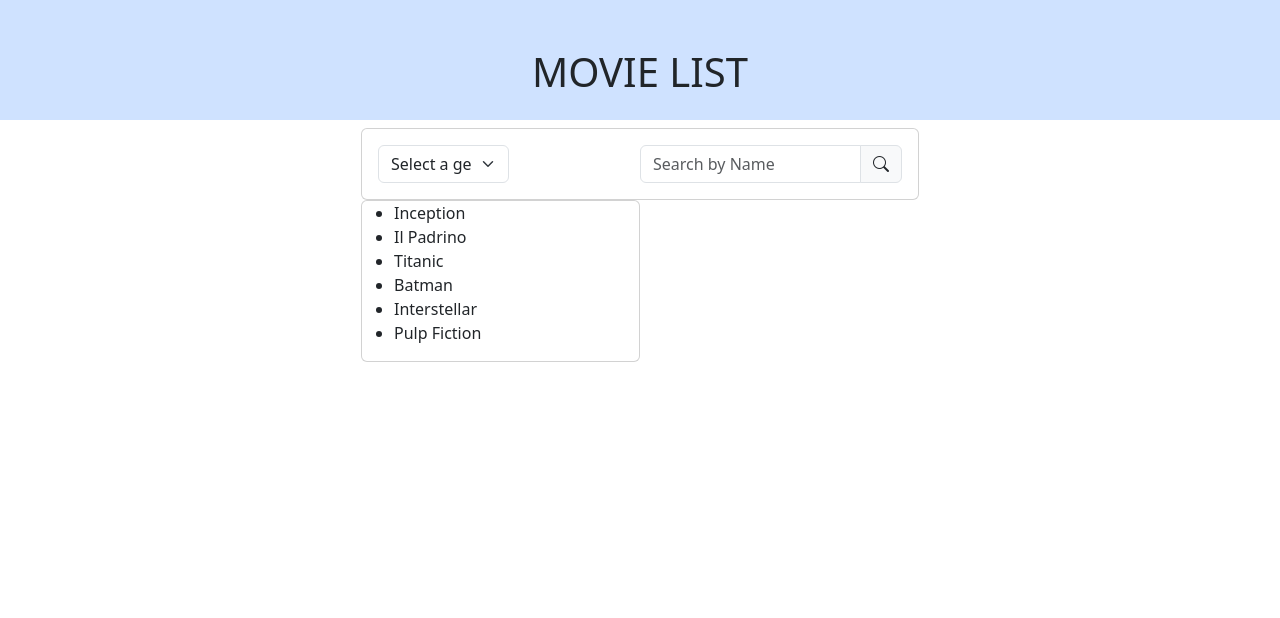
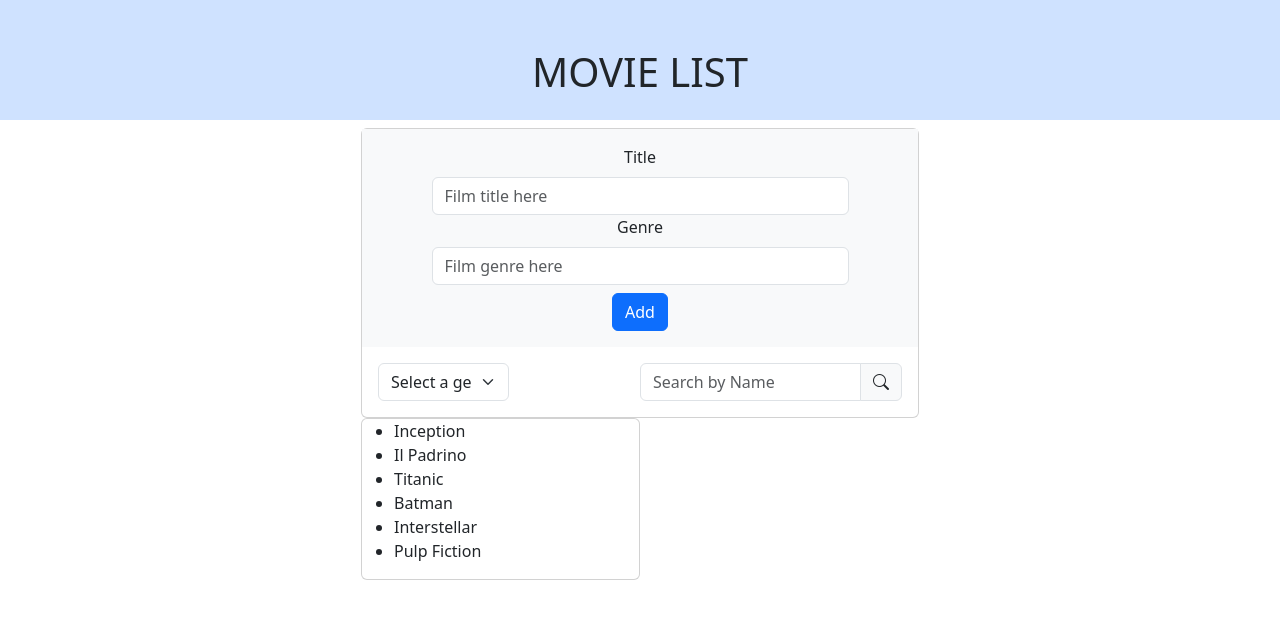
Before and after one commit to Mattia-Giacobelli/react-movie-filter, a React (Vite) app: page / in a window 1280 px wide. Shown: the top 618 px of the page. Built offline with nearby package versions, Linux system fonts and the light colour scheme.

Commit message:
Create form to add film obj with genre, title and id

```diff
--- a/src/components/Main.jsx
+++ b/src/components/Main.jsx
@@ -17,6 +17,9 @@ export default function Main() {
     const [filmList, setFilmList] = useState(films)
     const [filteredFilm, setFilteredFilm] = useState(filmList)
     const [searchItem, setSearchItem] = useState('')
+    const [addTitle, setAddTitle] = useState('')
+    const [addGenre, setAddGenre] = useState('')
+
 
     useEffect(() => {
 
@@ -39,7 +42,20 @@ export default function Main() {
     }, [searchItem])
 
 
+    function handleSubmit(e) {
 
+        console.log(addTitle);
+        console.log(addGenre);
+
+
+        e.preventDefault()
+        const newFilm = {
+            id: Date.now(),
+            title: addTitle,
+            genre: addGenre
+        }
+        setFilteredFilm([...filmList, newFilm])
+    }
 
 
 
@@ -49,6 +65,37 @@ export default function Main() {
             <div className="container d-flex justify-content-center">
                 <div className="col-6">
                     <div className="card">
+
+                        <form onSubmit={e => { handleSubmit(e) }}
+                            className="d-flex flex-column align-items-center  bg-light">
+
+                            <div className="mb-2 pt-3 w-75 text-center">
+                                <label className="form-label">Title</label>
+                                <input
+                                    onChange={e => { setAddTitle(e.target.value) }}
+                                    type="text"
+                                    className="form-control"
+                                    name="title"
+                                    id="title"
+                                    placeholder='Film title here'
+                                    value={addTitle}
+                                />
+                                <label className="form-label">Genre</label>
+                                <input
+                                    onChange={e => { setAddGenre(e.target.value) }}
+                                    type="text"
+                                    className="form-control"
+                                    name="genre"
+                                    id="genre"
+                                    placeholder='Film genre here'
+                                    value={addGenre}
+                                />
+                            </div>
+                            <button type="submit" className="mb-3 btn btn-primary">Add</button>
+
+
+                        </form>
+
                         <form
                             className="d-flex justify-content-between align-items-center p-3">
                             <select value={genre} onChange={e => setGenre(e.target.value)}
```
